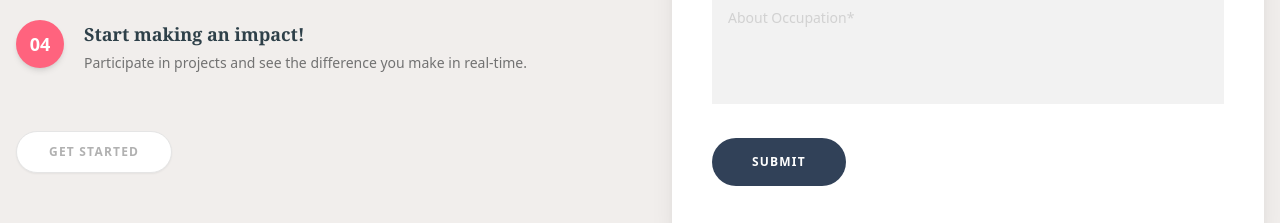
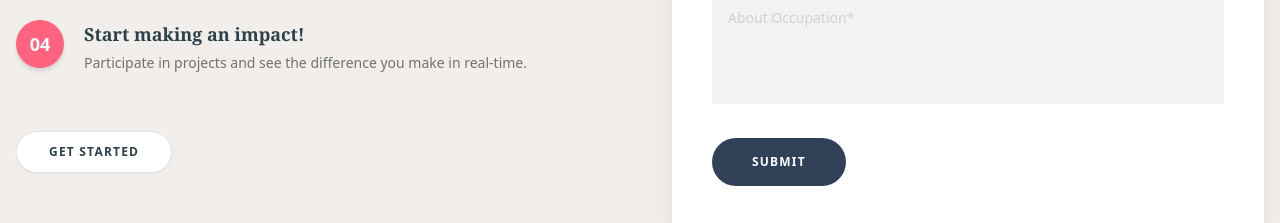
Before and after one commit to codEdu-Collective/kind-hands, a Next.js app: page /volunteer in a window 1280 px wide. Shown: the part 2340-2563 px from the top of the page. Built offline with nearby package versions, Linux system fonts and the light colour scheme; a web font is replaced by a local one.

Commit message:
Update app/volunteer/page.tsx
Co-authored-by: Abdullah Koyuncu <wisewebworks@outlook.com>

```diff
--- a/app/volunteer/page.tsx
+++ b/app/volunteer/page.tsx
@@ -129,7 +129,7 @@ const Volunteer = () => {
             </div>
 
             <div className="pt-6">
-              <button className="bg-white border border-gray-200 text-gray-700 hover:bg-gray-50 hover:text-rose-500 px-8 py-3 rounded-full text-xs font-bold tracking-widest uppercase shadow-sm transition-all">
+              <button className="bg-white border border-gray-200 hover:bg-gray-50 hover:text-rose-500 px-8 py-3 rounded-full text-xs font-bold tracking-widest uppercase shadow-sm transition-all">
                 Get Started
               </button>
             </div>
```
